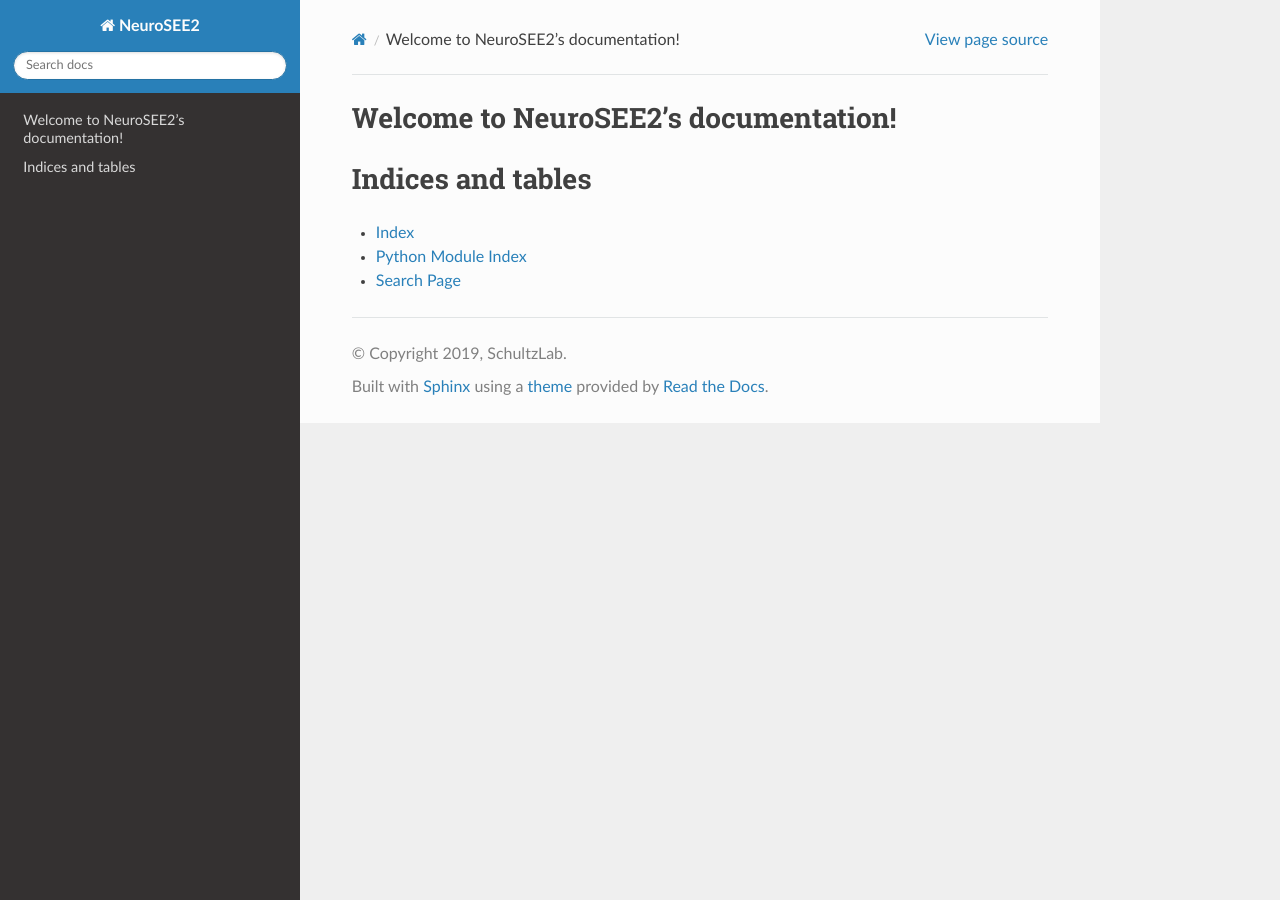
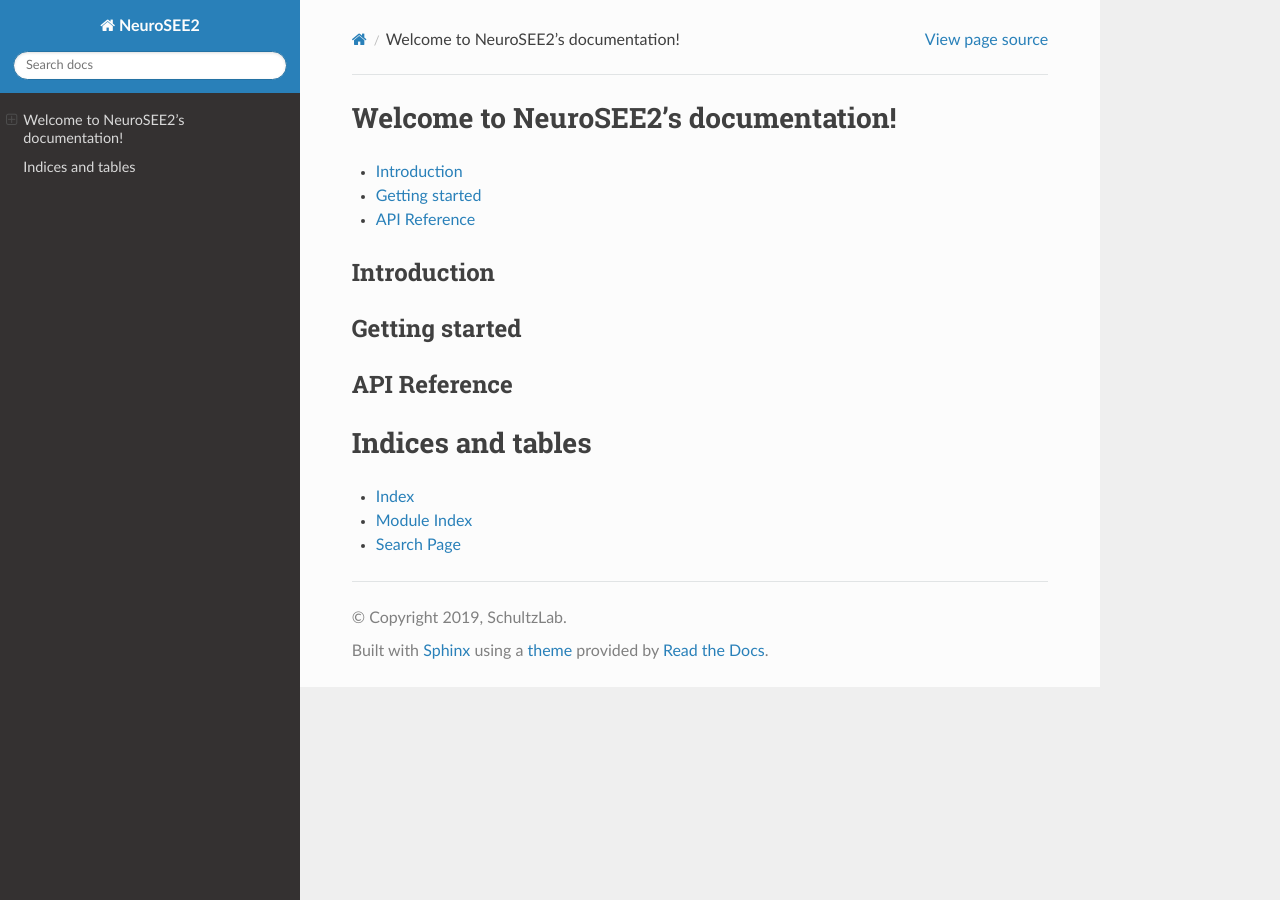
Before and after one commit to schultzlab/old-neuroSEE2, a Sphinx documentation site: the page built from docs/source/index.rst, in a window 1280 px wide. Built offline with Sphinx 7.4.7 and the Read the Docs theme 2.0.0, drawn with Linux system fonts in a browser that asks for light colours; pages that are not in the unit, such as notebooks, are missing from menus.

Commit message:
Added subheadings for landing page

```diff
--- a/docs/source/index.rst
+++ b/docs/source/index.rst
@@ -6,17 +6,37 @@
 Welcome to NeuroSEE2's documentation!
 =====================================
 
+.. contents:: :local:
+   :depth: 2
+
+
+
+
+
+
+Introduction
+------------
+
+
+
+
+Getting started
+---------------
+
+
+
+API Reference
+-------------
+
 .. toctree::
    :maxdepth: 2
-   :caption: Contents:
 
    modules
-
 
 
 Indices and tables
 ==================
 
 * :ref:`genindex`
-* :ref:`py-modindex`
+* :ref:`modindex`
 * :ref:`search`
```
